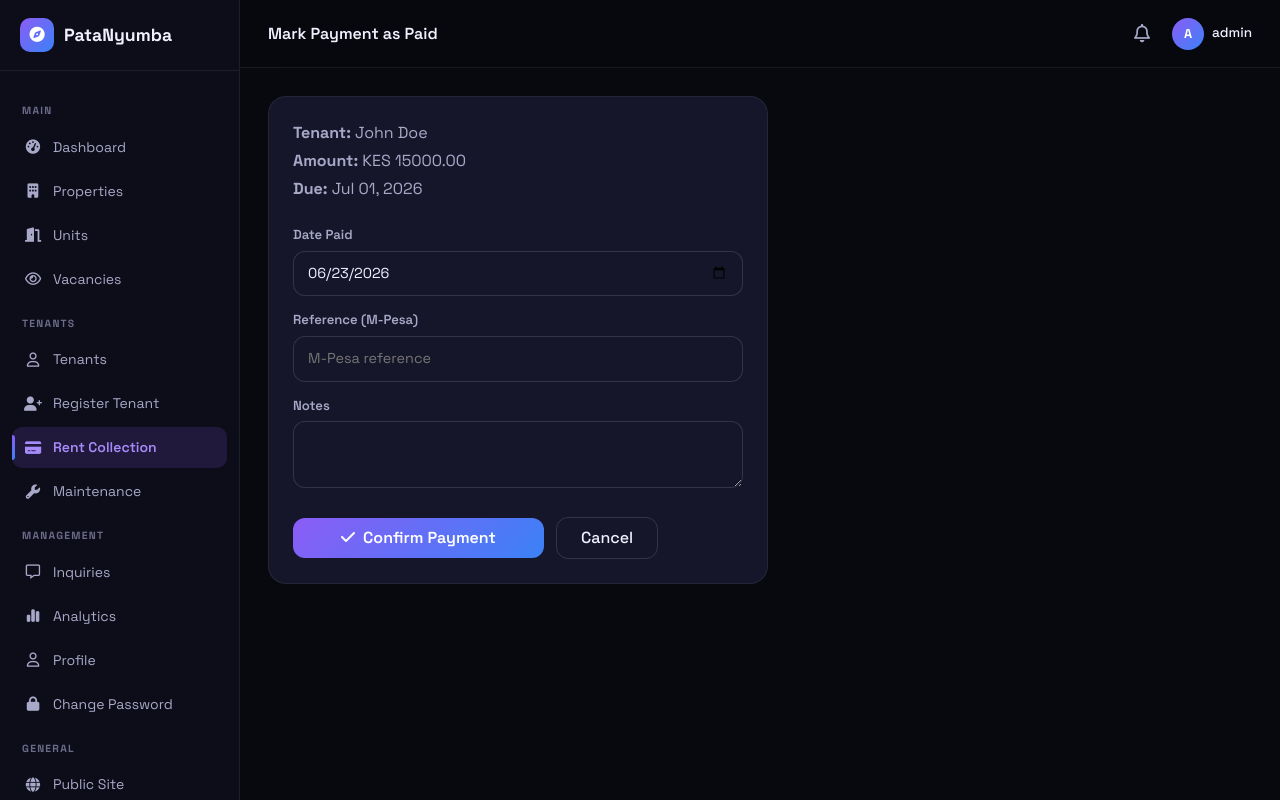
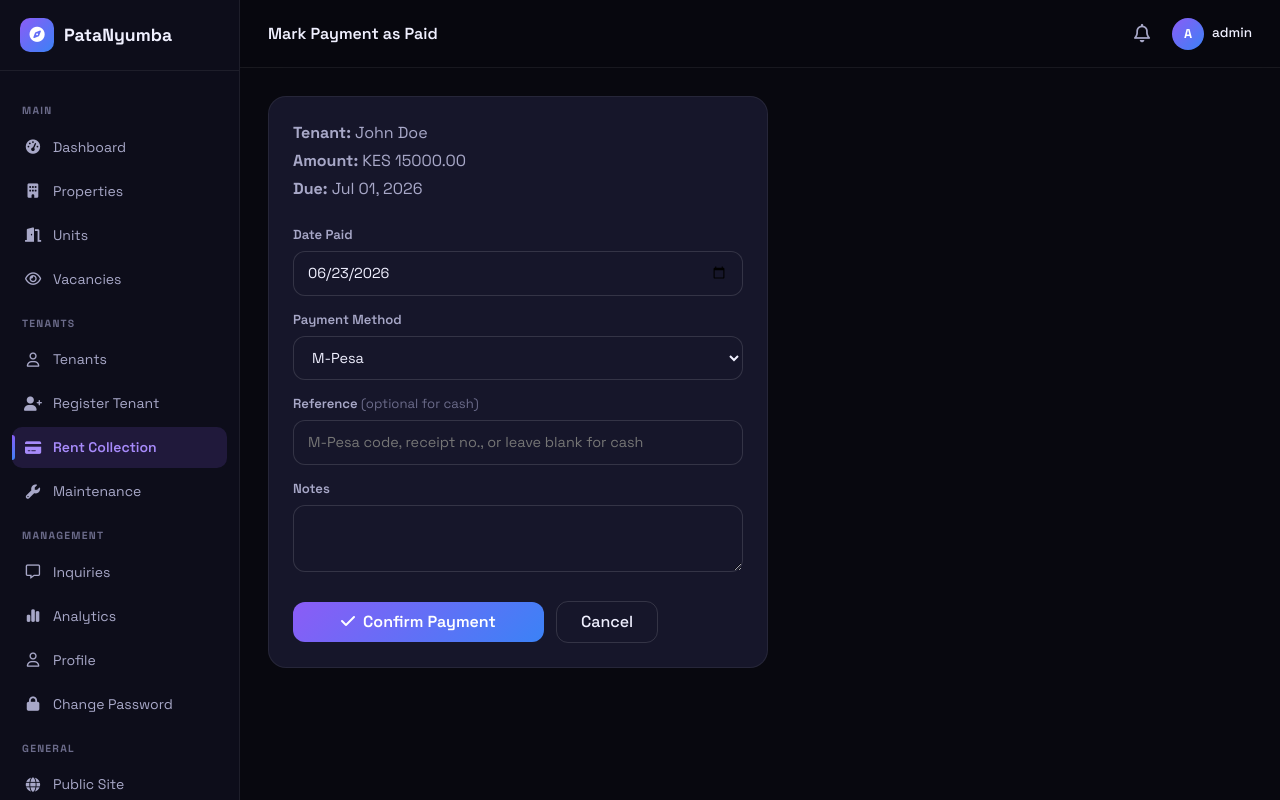
Before and after one commit to mbuguam443/househunting, a Django app: page /dashboard/tenants/payments/7/mark-paid/ in a window 1280 px wide. Run offline with Django 5.2, Linux system fonts and the light colour scheme; a user stored in the database is signed in; data comes from the database, SQL or seed files in the repository; both versions use the stored data as it was after the commit; data that the repository does not hold is empty; some libraries are stand-ins or nearby versions.

Commit message:
Add payment_method (M-Pesa/Cash/Bank) to rent collection

```diff
--- a/templates/tenants/mark_paid.html
+++ b/templates/tenants/mark_paid.html
@@ -12,7 +12,9 @@
         {% csrf_token %}
         <label class="olbl">Date Paid</label>
         {{ form.paid_date }}
-        <label class="olbl">Reference (M-Pesa)</label>
+        <label class="olbl">Payment Method</label>
+        {{ form.payment_method }}
+        <label class="olbl">Reference <span style="color:var(--tx3);font-weight:400">(optional for cash)</span></label>
         {{ form.reference }}
         <label class="olbl">Notes</label>
         {{ form.notes }}
--- a/templates/tenants/portal_pay.html
+++ b/templates/tenants/portal_pay.html
@@ -34,7 +34,9 @@
                 {{ form.due_date }}
                 <label class="olbl">Date Paid</label>
                 {{ form.paid_date }}
-                <label class="olbl">M-Pesa Reference</label>
+                <label class="olbl">Payment Method</label>
+                {{ form.payment_method }}
+                <label class="olbl">Reference <span style="color:var(--tx3);font-weight:400">(M-Pesa code, receipt)</span></label>
                 {{ form.reference }}
                 <label class="olbl">Notes</label>
                 {{ form.notes }}
--- a/templates/tenants/rent_collection.html
+++ b/templates/tenants/rent_collection.html
@@ -65,7 +65,7 @@ function requestPayment(name, amount, due, ref) {
     {% if payments %}
     <div class="table-responsive">
         <table class="db-table">
-            <thead><tr><th>Tenant</th><th>Amount</th><th>Due</th><th>Paid</th><th>Status</th><th></th></tr></thead>
+            <thead><tr><th>Tenant</th><th>Amount</th><th>Due</th><th>Paid</th><th>Method</th><th>Status</th><th></th></tr></thead>
             <tbody>
                 {% for p in payments %}
                 <tr>
@@ -73,6 +73,7 @@ function requestPayment(name, amount, due, ref) {
                     <td>KES {{ p.amount }}</td>
                     <td style="font-size:.82rem">{{ p.due_date|date:'M d, Y' }}</td>
                     <td style="font-size:.82rem">{% if p.paid_date %}{{ p.paid_date|date:'M d, Y' }}{% else %}—{% endif %}</td>
+                    <td style="font-size:.78rem">{% if p.payment_method %}{{ p.get_payment_method_display }}{% else %}—{% endif %}</td>
                     <td>
                         {% if p.status == 'paid' %}<span class="badge-vacant">Paid</span>
                         {% elif p.status == 'overdue' %}<span class="badge-occupied">Overdue</span>
--- a/templates/tenants/tenant_detail.html
+++ b/templates/tenants/tenant_detail.html
@@ -29,13 +29,14 @@
             {% if payments %}
             <div class="table-responsive">
                 <table class="db-table">
-                    <thead><tr><th>Due Date</th><th>Amount</th><th>Paid Date</th><th>Reference</th><th>Status</th></tr></thead>
+                    <thead><tr><th>Due Date</th><th>Amount</th><th>Paid Date</th><th>Method</th><th>Reference</th><th>Status</th></tr></thead>
                     <tbody>
                         {% for p in payments %}
                         <tr>
                             <td>{{ p.due_date|date:'M d, Y' }}</td>
                             <td>KES {{ p.amount }}</td>
                             <td>{% if p.paid_date %}{{ p.paid_date|date:'M d, Y' }}{% else %}—{% endif %}</td>
+                            <td style="font-size:.78rem">{% if p.payment_method %}{{ p.get_payment_method_display }}{% else %}—{% endif %}</td>
                             <td style="font-size:.8rem">{{ p.reference|default:'—' }}</td>
                             <td>
                                 {% if p.status == 'paid' %}<span class="badge-vacant">Paid</span>
--- a/tenants/forms.py
+++ b/tenants/forms.py
@@ -43,18 +43,20 @@ class TenancyForm(forms.ModelForm):
 class RentPaymentForm(forms.ModelForm):
     class Meta:
         model = RentPayment
-        fields = ['amount', 'due_date', 'paid_date', 'reference', 'notes']
+        fields = ['amount', 'due_date', 'paid_date', 'payment_method', 'reference', 'notes']
         widgets = {
             'due_date': forms.DateInput(attrs={'type': 'date', 'class': 'oinp'}),
             'paid_date': forms.DateInput(attrs={'type': 'date', 'class': 'oinp'}),
             'amount': forms.NumberInput(attrs={'class': 'oinp'}),
-            'reference': forms.TextInput(attrs={'class': 'oinp', 'placeholder': 'M-Pesa ref'}),
+            'payment_method': forms.Select(attrs={'class': 'oinp'}),
+            'reference': forms.TextInput(attrs={'class': 'oinp', 'placeholder': 'Transaction ref (M-Pesa code or receipt)'}),
             'notes': forms.Textarea(attrs={'class': 'oinp', 'rows': 3}),
         }
 
 class MarkPaidForm(forms.Form):
     paid_date = forms.DateField(widget=forms.DateInput(attrs={'type': 'date', 'class': 'oinp'}))
-    reference = forms.CharField(max_length=100, required=False, widget=forms.TextInput(attrs={'class': 'oinp', 'placeholder': 'M-Pesa reference'}))
+    payment_method = forms.ChoiceField(choices=RentPayment.METHOD_CHOICES, widget=forms.Select(attrs={'class': 'oinp'}))
+    reference = forms.CharField(max_length=100, required=False, widget=forms.TextInput(attrs={'class': 'oinp', 'placeholder': 'M-Pesa code, receipt no., or leave blank for cash'}))
     notes = forms.CharField(max_length=500, required=False, widget=forms.Textarea(attrs={'class': 'oinp', 'rows': 2}))
 
 class MaintenanceForm(forms.ModelForm):
--- a/tenants/models.py
+++ b/tenants/models.py
@@ -32,12 +32,18 @@ class RentPayment(models.Model):
         ('overdue', 'Overdue'),
         ('late', 'Late'),
     ]
+    METHOD_CHOICES = [
+        ('mpesa', 'M-Pesa'),
+        ('cash', 'Cash'),
+        ('bank', 'Bank Transfer'),
+    ]
     tenancy = models.ForeignKey(Tenancy, on_delete=models.CASCADE, related_name='payments')
     amount = models.DecimalField(max_digits=10, decimal_places=2)
     due_date = models.DateField()
     paid_date = models.DateField(null=True, blank=True)
     status = models.CharField(max_length=20, choices=STATUS_CHOICES, default='pending')
-    reference = models.CharField(max_length=100, blank=True, help_text='M-Pesa transaction reference')
+    payment_method = models.CharField(max_length=10, choices=METHOD_CHOICES, default='mpesa')
+    reference = models.CharField(max_length=100, blank=True, help_text='Transaction reference (M-Pesa code or receipt)')
     notes = models.TextField(blank=True)
     created_at = models.DateTimeField(auto_now_add=True)
 
--- a/tenants/views.py
+++ b/tenants/views.py
@@ -113,6 +113,7 @@ def mark_paid(request, pk):
         if form.is_valid():
             payment.status = 'paid'
             payment.paid_date = form.cleaned_data['paid_date']
+            payment.payment_method = form.cleaned_data['payment_method']
             payment.reference = form.cleaned_data['reference']
             payment.notes = form.cleaned_data['notes']
             payment.save()
```
Also changed, not shown: db.sqlite3, tenants/migrations/0002_rentpayment_payment_method_and_more.py (added).
